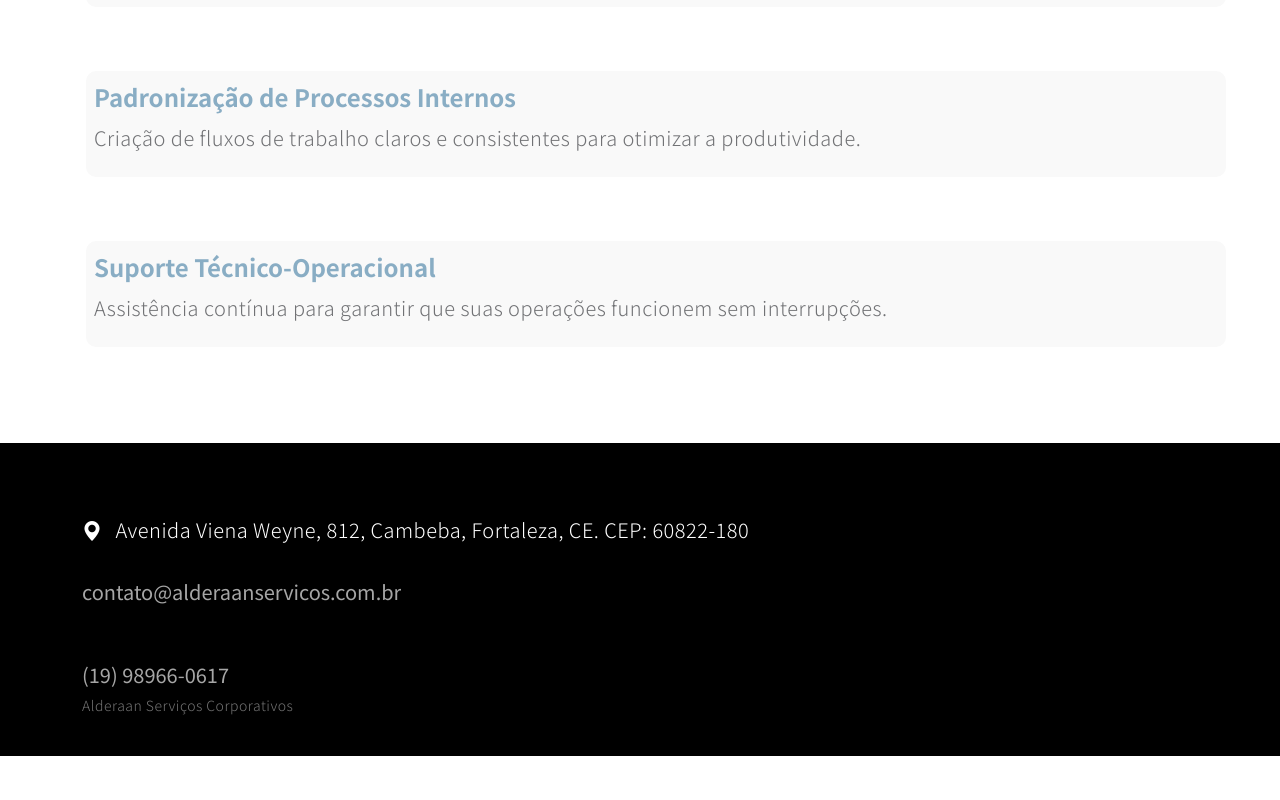
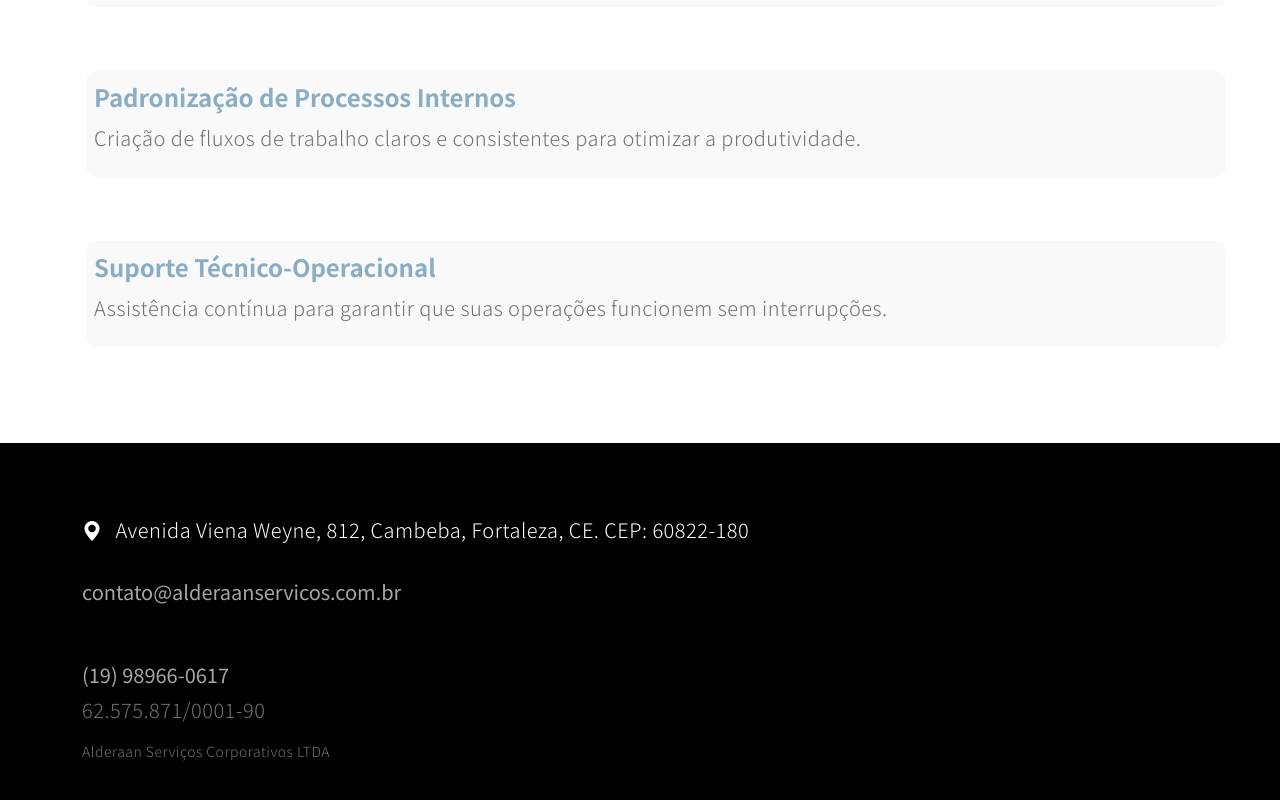
Before and after one commit to toedio/alderaanservicos.com.br, a plain HTML site: page index.html in a window 1280 px wide. Shown: the part 1545-2345 px from the top of the page. Before the commit the page ends 2301 px from the top, so only its background shows below. Drawn offline with Linux system fonts and the light colour scheme.

Commit message:
Add CNPJ

```diff
--- a/index.html
+++ b/index.html
@@ -160,7 +160,8 @@
            <a href="tel:+5519989660617" class="custom-link">(19) 98966-0617</a>
         </div>
         <div class="col-6">
-          <p class="copyright-text mb-0">Alderaan Serviços Corporativos</p>
+          <p>62.575.871/0001-90</p>
+          <p class="copyright-text mb-0">Alderaan Serviços Corporativos LTDA</p>
         </div>
 
       </div>
```
